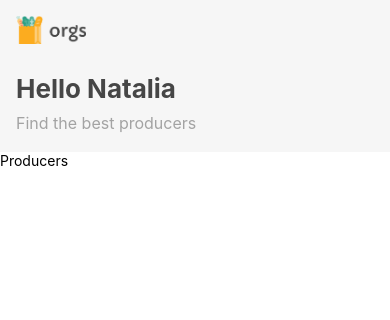
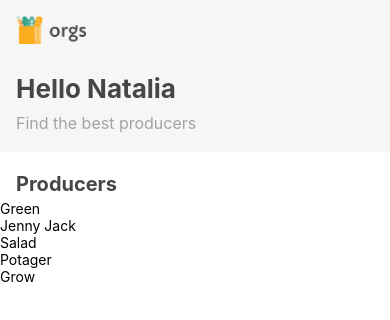
Before and after one commit to iurysilva/Alura-OrgsHooks, a React Native app: screen / in a window 390 px wide. Shown: the top 320 px of the page. Built offline with nearby package versions, Linux system fonts and the light colour scheme.

Commit message:
Feat: Adds FlatList in the Producers.js component.

```diff
--- a/App.js
+++ b/App.js
@@ -1,11 +1,18 @@
 import React from 'react';
-import {SafeAreaView} from 'react-native'
+import {SafeAreaView, StyleSheet} from 'react-native'
 import Home from './src/screens/Home';
 
 function App(){
-  return <SafeAreaView>
+  return <SafeAreaView style={styles.screem}>
     <Home/>
   </SafeAreaView>
 }
 
 export default App;
+
+const styles = StyleSheet.create({
+  screem: {
+    flex: 1,
+
+  }
+})
--- a/src/screens/Home/components/Producers.js
+++ b/src/screens/Home/components/Producers.js
@@ -1,12 +1,39 @@
-import React, {useEffect} from "react";
-import { Text } from "react-native";
+import React, {useEffect, useState} from "react";
+import { FlatList, Text, StyleSheet } from "react-native";
 import { loadProducers } from "../../../services/loadData";
+import Top from "./Top";
 
-export default function Producers(){
+export default function Producers({top: Top}){
+    const [title, setTitle] = useState('');
+    const [list, setList] = useState('');
+
     useEffect(() => {
         const content = loadProducers();
-        console.log(content)
+        setTitle(content.title);
+        setList(content.list);
     }, []);
 
-    return <Text>Producers</Text>
+    const TopList = () => {
+        return <>
+        <Top/>
+        <Text style={styles.title}>{title}</Text>
+        </>
+
+    }
+    return <FlatList
+        data={list}
+        renderItem={({item: {name}}) => <Text>{name}</Text>}
+        keyExtractor={({name}) => name}
+        ListHeaderComponent={TopList}/>
 }
+
+const styles = StyleSheet.create({
+    title: {
+        fontSize: 20,
+        lineHeight: 32,
+        marginHorizontal: 16,
+        marginTop: 16,
+        fontWeight: "bold",
+        color: '#464646',
+    }
+})
--- a/src/screens/Home/index.js
+++ b/src/screens/Home/index.js
@@ -3,8 +3,5 @@ import Top from "./components/Top";
 import Producers from "./components/Producers";
 
 export default function Home(){
-    return <>
-    <Top/>
-    <Producers/>
-    </>
+    return <Producers top={Top}/>
 }
```
